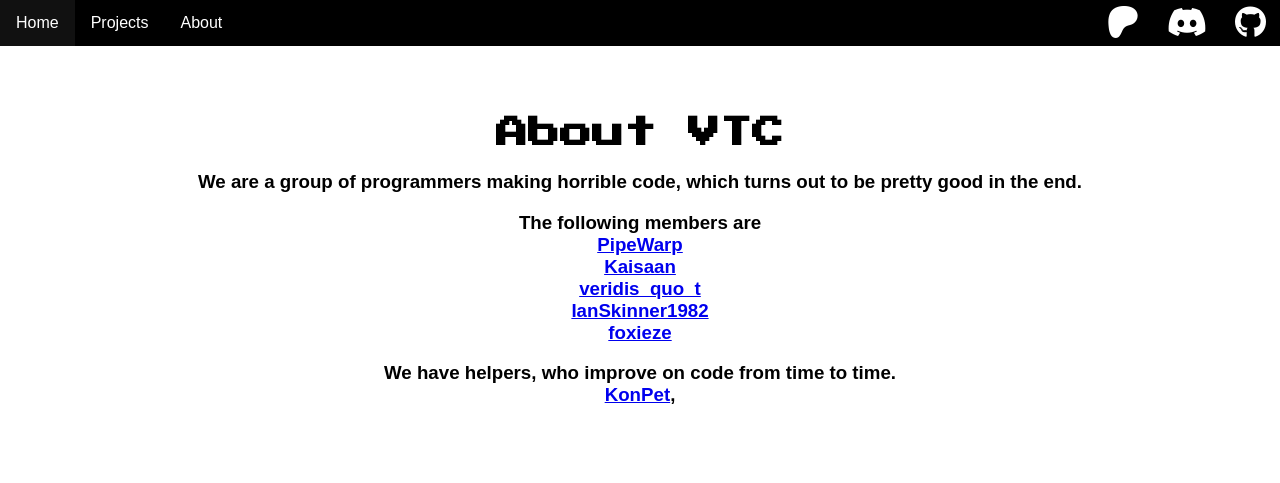
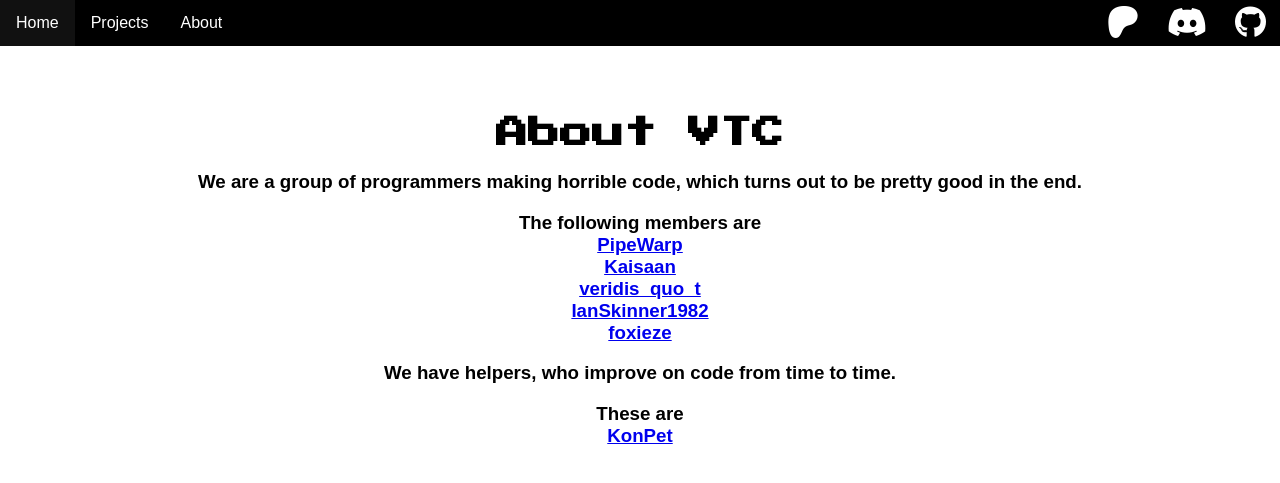
Before and after one commit to Very-Terrible-Code/vtcsite, a Jekyll site: the page built from about/index.html, in a window 1280 px wide. Shown: the top 483 px of the page. Built offline with Jekyll 4.4.1, drawn with Linux system fonts in a browser that asks for light colours; nearby versions of some CDN libraries.

Commit message:
Update index.html

```diff
--- a/about/index.html
+++ b/about/index.html
@@ -16,7 +16,8 @@ layout: default
         <a target="_blank" href="https://github.com/foxieze">foxieze</a><br></h3>
 
     <h3>We have helpers, who improve on code from time to time.<br>
-    <a target="_blank" href="https://github.com/KonPet">KonPet</a>,
+     <h3>These are<br>
+    <a target="_blank" href="https://github.com/KonPet">KonPet</a>
     </div>
 
 
```
